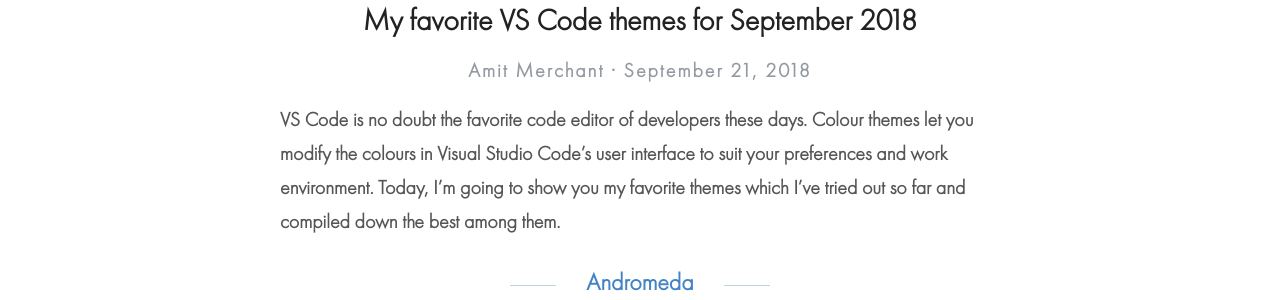
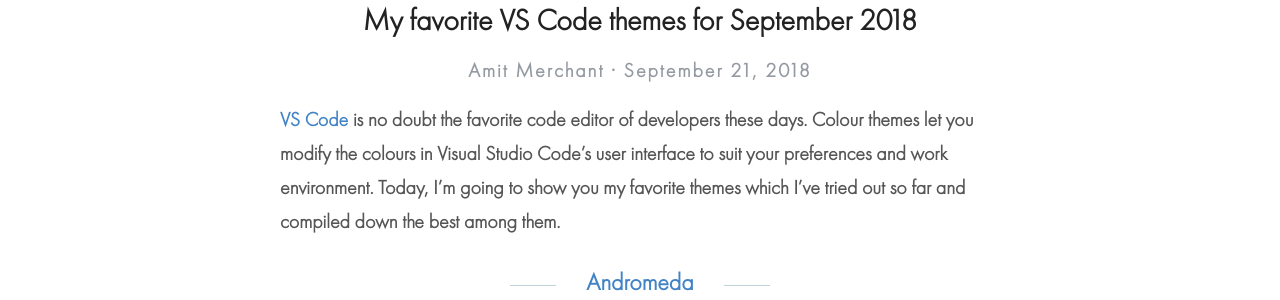
Before and after one commit to varunkumardev/amitmerchant1990.github.io, a Jekyll site: the page built from _posts/2018-9-21-My-Favorite-VS-Code-Themes-September-2018.md, in a window 1280 px wide and 900 px high. Shown: the part 159-459 px from the top of the window. Built offline with Jekyll 4.4.1, drawn with Linux system fonts in a browser that asks for light colours; a script that is not in the unit is left out; comment, search, counter and statistics services are not loaded; some of the changed lines change nothing that is shown.

Commit message:
Update 2018-9-21-My-Favorite-VS-Code-Themes-September-2018.md

```diff
--- a/_posts/2018-9-21-My-Favorite-VS-Code-Themes-September-2018.md
+++ b/_posts/2018-9-21-My-Favorite-VS-Code-Themes-September-2018.md
@@ -4,7 +4,7 @@
 image: /images/post-banner.jpg
 ---
 
-VS Code is no doubt the favorite code editor of developers these days. Colour themes let you modify the colours in Visual Studio Code's user interface to suit your preferences and work environment. Today, I'm going to show you my favorite themes which I've tried out so far and compiled down the best among them.
+[VS Code](https://code.visualstudio.com) is no doubt the favorite code editor of developers these days. Colour themes let you modify the colours in Visual Studio Code's user interface to suit your preferences and work environment. Today, I'm going to show you my favorite themes which I've tried out so far and compiled down the best among them.
 
 ## [Andromeda](https://marketplace.visualstudio.com/items?itemName=EliverLara.andromeda)
 
```
